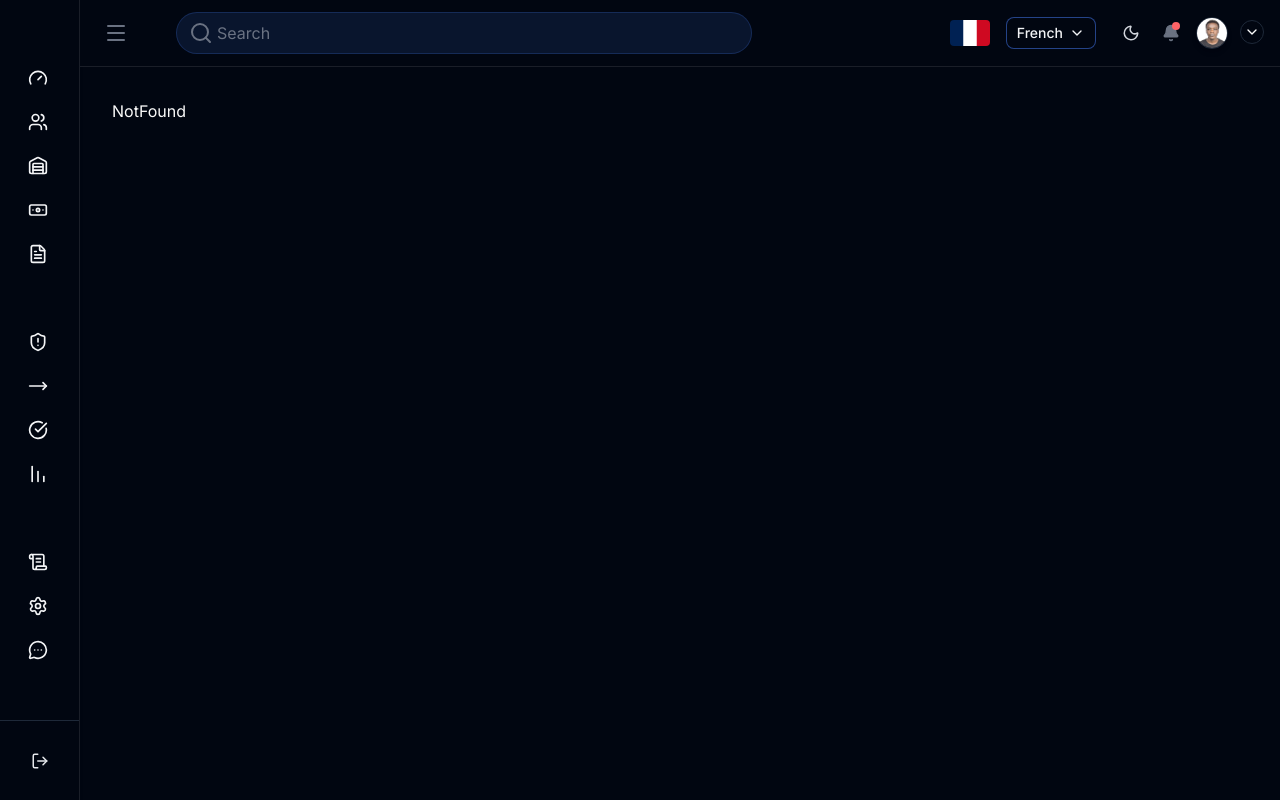
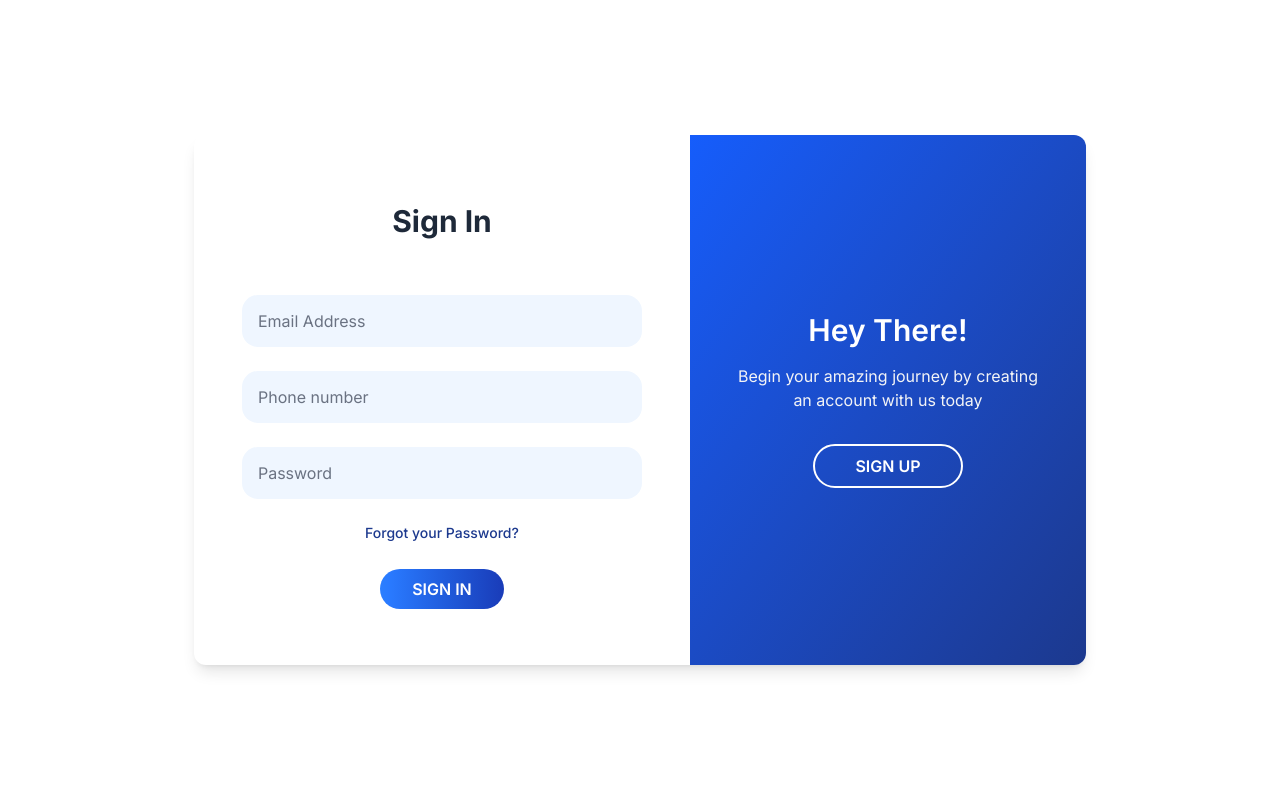
Before and after one commit to atlas-devel/Urugo.rw, a React (Vite) app in the folder frontend/: page /login in a window 1280 px wide. Built offline with nearby package versions, Linux system fonts and the light colour scheme.

Commit message:
refactor&update: delete unused routes and removed defaulf dark class on index.tml

```diff
--- a/frontend/index.html
+++ b/frontend/index.html
@@ -1,5 +1,5 @@
 <!doctype html>
-<html lang="en" class="dark" >
+<html lang="en"  >
   <head>
     <meta charset="UTF-8" />
     <link rel="icon" type="image/svg+xml" href="/favicon.svg" />
--- a/frontend/src/pages/public/LoginPage.tsx
+++ b/frontend/src/pages/public/LoginPage.tsx
@@ -1,8 +1,13 @@
+import DesktopLogin from "../../components/public/DesktopLogin";
+import MobileLogin from "../../components/public/MobileLogin";
 
 function LoginPage() {
   return (
-    <div>LoginPage</div>
-  )
+    <div className="flex items-center justify-center min-h-screen ">
+      <MobileLogin />
+      <DesktopLogin />
+    </div>
+  );
 }
 
-export default LoginPage
+export default LoginPage;
--- /dev/null
+++ b/frontend/src/pages/public/RegisterPage.tsx
@@ -0,0 +1,5 @@
+function RegisterPage() {
+  return <div>RegisterPage</div>;
+}
+
+export default RegisterPage;
--- a/frontend/src/routes/Admin.routes.tsx
+++ b/frontend/src/routes/Admin.routes.tsx
@@ -15,10 +15,13 @@ import AdminSettings from "../pages/admin/system/AdminSettings";
 import AdminSupport from "../pages/admin/system/AdminSupport";
 import NotFound from "../pages/admin/NotFound";
 import AddUser from "../pages/admin/management/UserRegistration";
+import LoginPage from "../pages/public/LoginPage";
+import RegisterPage from "../pages/public/RegisterPage";
 
 function AppRoutes() {
   return (
     <Routes>
+      {/* admin layout */}
       <Route element={<AdminLayout />}>
         {/* Main */}
         <Route path={routes.DASHBOARD} element={<AdminDashboard />} />
@@ -44,10 +47,14 @@ function AppRoutes() {
         <Route path={routes.ADMIN_LOGS} element={<AdminLogs />} />
         <Route path={routes.SETTINGS} element={<AdminSettings />} />
         <Route path={routes.SUPPORT} element={<AdminSupport />} />
-
-        {/* Catch all - redirect to dashboard */}
-        <Route path="*" element={<NotFound />} />
       </Route>
+      {/* public routes */}
+      <Route>
+        <Route path="/login" element={<LoginPage />} />
+        <Route path="/register" element={<RegisterPage />} />
+      </Route>
+      {/* Catch all - redirect to dashboard */}
+      <Route path="*" element={<NotFound />} />
     </Routes>
   );
 }
--- a/frontend/src/routes/Agent.routes.tsx
+++ /dev/null
@@ -1,8 +0,0 @@
-
-function AgentRoutes() {
-  return (
-    <div>AgentRoutes</div>
-  )
-}
-
-export default AgentRoutes
--- a/frontend/src/routes/Guest.routes.tsx
+++ /dev/null
@@ -1,5 +0,0 @@
-function GuestRoutes() {
-  return <div>GuestRoutes</div>;
-}
-
-export default GuestRoutes;
--- a/frontend/src/routes/Landloard.routes.tsx
+++ /dev/null
@@ -1,8 +0,0 @@
-
-function LandloardRoutes() {
-  return (
-    <div>LandloardRoutes</div>
-  )
-}
-
-export default LandloardRoutes
--- a/frontend/src/routes/Public.routes.tsx
+++ /dev/null
@@ -1,8 +0,0 @@
-
-function PublicRoutes() {
-  return (
-    <div>PublicRoutes</div>
-  )
-}
-
-export default PublicRoutes
--- a/frontend/src/routes/Renter.routes.tsx
+++ /dev/null
@@ -1,8 +0,0 @@
-
-function RenterRoutes() {
-  return (
-    <div>RenterRoutes</div>
-  )
-}
-
-export default RenterRoutes
```
